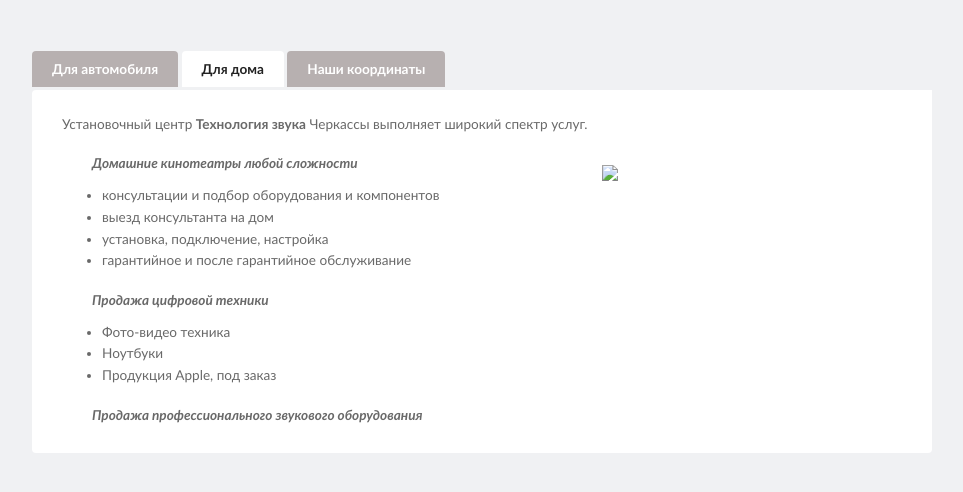
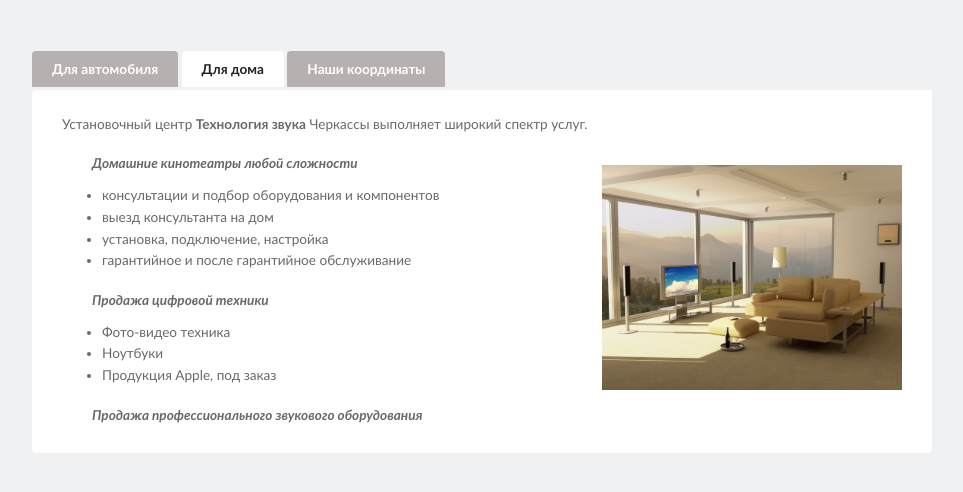
Before and after one commit to technozvuk/technozvuk.github.io, a plain HTML site: page home/index.html in a window 1280 px wide. Shown: the part 48-540 px from the top of the page, without its empty margins (158-1121 px from the left). Drawn offline with Linux system fonts and the light colour scheme; files whose address does not match are found by name.

Commit message:
Update index.html

```diff
--- a/home/index.html
+++ b/home/index.html
@@ -51,7 +51,7 @@
 <p class="s-title">
    Установочный центр <b>Технология звука</b> Черкассы выполняет широкий спектр услуг.
 </p>
-    <img  class="imgfloat" src="/Content/images/home.jpg" />
+    <img  class="imgfloat" src="/Content/Content/home%5B1%5D.jpg" />
 <p class="r-title">
 Домашние кинотеатры любой сложности
     <ul>
```
